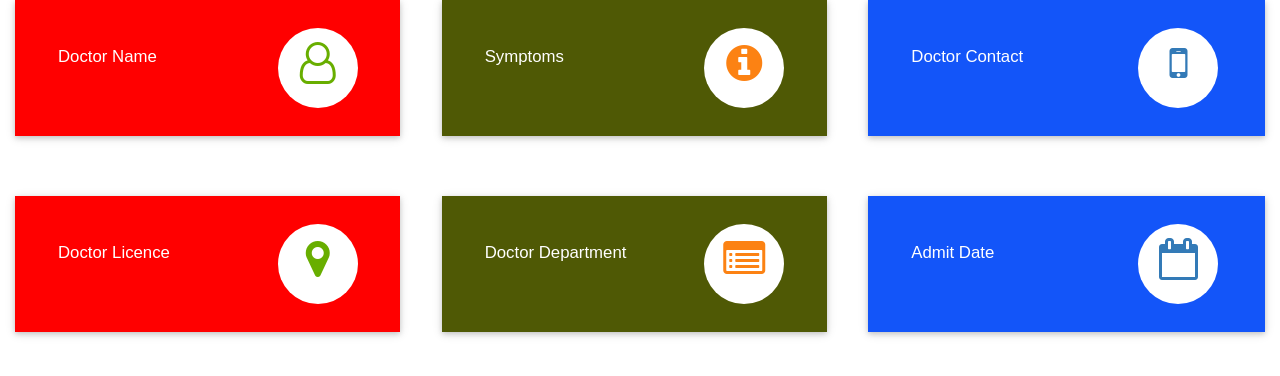
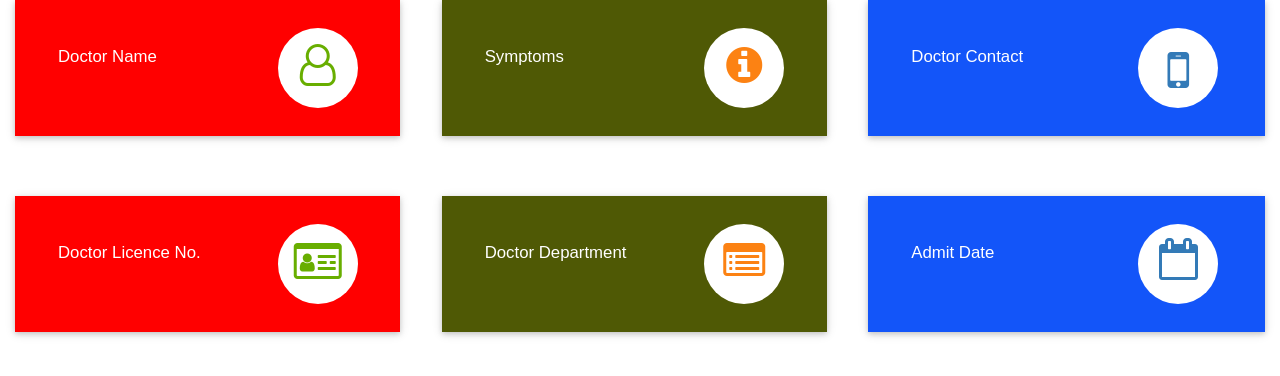
Before and after one commit to msaini28r/Hospital-Capstone, a Django app: template templates/hospital/patient_dashboard_cards.html in a window 1280 px wide. Shown: the top 376 px of the page. Run offline with Django 3.2, Linux system fonts and the light colour scheme; the template is opened without the code that fills it, so the values that code supplies are empty; some libraries are stand-ins or nearby versions.

Commit message:
patient dashboard update

```diff
--- a/templates/hospital/patient_dashboard_cards.html
+++ b/templates/hospital/patient_dashboard_cards.html
@@ -83,12 +83,12 @@
       -o-transition: 0.5s all;
     }
 
-    .market-update-right i.fa.fa-user-o,
-    i.fa.fa-map-marker {
+    .market-update-right i.fa.fa-user-o, i.fa.fa-id-card-o {
       font-size: 3em;
       color: #68AE00;
       width: 80px;
       height: 80px;
+      padding-top: 2px;
       background: #fff;
       text-align: center;
       border-radius: 49px;
@@ -104,6 +104,7 @@
       color: #FC8213;
       width: 80px;
       height: 80px;
+      padding-top: 2px;
       background: #fff;
       text-align: center;
       border-radius: 49px;
@@ -128,7 +129,9 @@
       line-height: 1.7em;
     }
 
-
+ .market-update-right i.fa.fa-mobile{
+  font-size: 3.6em;
+ }
 
     .market-update-left {
       padding: 0px;
@@ -192,10 +195,10 @@
       <div class="market-update-block clr-block-1">
         <div class="col-md-8 market-update-left">
           <h3>{{doctorLicence}}</h3> <!--added-->
-          <h4>Doctor Licence</h4>
+          <h4>Doctor Licence No.</h4>
         </div>
         <div class="col-md-4 market-update-right">
-          <i class="fa fa-map-marker"> </i>
+          <i class="fa fa-id-card-o"> </i>
         </div>
         <div class="clearfix"> </div>
       </div>
```
